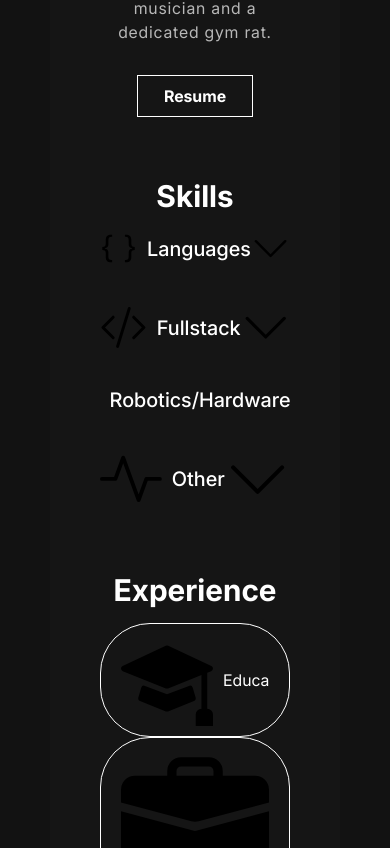
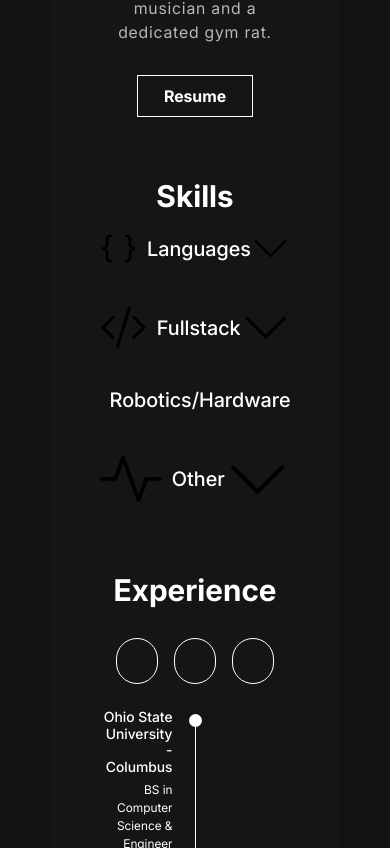
Before and after one commit to NaveenMachine/naveen-potfolio-2025, a React (Vite) app: page / in a window 390 px wide. Shown: the part 1152-2000 px from the top of the page. Built offline with nearby package versions, Linux system fonts and the light colour scheme.

Commit message:
final touches

```diff
--- a/src/assets/css/Experience.css
+++ b/src/assets/css/Experience.css
@@ -12,30 +12,47 @@
   .experience-button {
     font-size: 22px;
     cursor: pointer;
-    transition: .4s;
+    transition: 0.4s;
     align-items: center;
     display: flex;
     border: 1px solid white;
     padding: 10px 20px;
     border-radius: 50px;
+    background-color: transparent;
+    color: white;
   }
 
   .experience-icon {
     font-size: 30px;
   }
 
+  /* Initially hidden text label */
   .experience-button .experience-name {
-    max-width: 0px;
+    max-width: 0;
     overflow: hidden;
-    transition: max-width 1.5s cubic-bezier(0, 1, 0, 1), margin-left 1s ease-in-out;
+    transition: max-width 0.6s ease-in-out, margin-left 0.4s ease;
+    white-space: nowrap;
   }
 
-.experience-button:hover .experience-name {
-    max-width: 1000px;
+  .experience-button:hover .experience-name,
+  .experience-active .experience-name {
+    max-width: 300px;
     margin-left: 10px;
-    overflow: hidden;
-    transition: max-width 1.5s ease-in-out;
+  }
 
+  .experience-sections {
+    position: relative;
+  }
+
+  .experience-content {
+    display: none;
+    opacity: 0;
+    transition: opacity 0.4s ease-in-out;
+  }
+
+  .experience-active {
+    display: block;
+    opacity: 1;
   }
 
   .experience-data {
@@ -52,7 +69,8 @@
     text-align: left;
   }
 
-.right, .left {
+  .right,
+  .left {
     margin-bottom: 20px;
   }
 
@@ -98,19 +116,7 @@
     transform: translate(6px, -7px);
   }
 
-.experience [data-content] {
-    display: none;
-}
-
-.experience-active[data-content] {
-    display: block;
-}
-
-.experience-active .experience-name {
-    max-width: 1000px!important;
-    margin-left: 10px;
-}
-
+  /* Responsive Layout */
   @media (max-width: 1200px) {
     .experience-button {
       font-size: 20px;
@@ -143,7 +149,6 @@
   }
 
   @media (max-width: 768px) {
-
     .experience-container {
       width: 100%;
     }
@@ -175,4 +180,14 @@
     .experience-calendar svg {
       display: none;
     }
+
+    .experience-button .experience-name {
+      display: none;
     }
+
+    .experience-button:hover .experience-name {
+      display: inline;
+      max-width: 100px;
+      margin-left: 5px;
+    }
+  }
--- a/src/assets/json/experience.json
+++ b/src/assets/json/experience.json
@@ -3,7 +3,6 @@
         [
             "Ohio State University - Columbus",
             "BS in Computer Science & Engineer",
-            "Minor in Biomedical Engineering",
             "May 2027"
         ],
         [
--- a/src/components/Experience.jsx
+++ b/src/components/Experience.jsx
@@ -1,58 +1,66 @@
-import React, { useState, useEffect } from 'react'
-import { MortarboardFill, BriefcaseFill, CalendarEvent, PeopleFill } from 'react-bootstrap-icons'
-import data from '../assets/json/experience.json'
-import '../assets/css/Experience.css'
+import React, { useState, useEffect } from 'react';
+import { MortarboardFill, BriefcaseFill, CalendarEvent, PeopleFill } from 'react-bootstrap-icons';
+import data from '../assets/json/experience.json';
+import '../assets/css/Experience.css';
+
+const tabs = [
+  { id: 'education', label: 'Education', icon: <MortarboardFill className="experience-icon" /> },
+  { id: 'work', label: 'Work', icon: <BriefcaseFill className="experience-icon" /> },
+  { id: 'projects', label: 'Projects', icon: <PeopleFill className="experience-icon" /> },
+];
 
 const Experience = () => {
-  const [open, setOpen] = useState('education')
-  const [tempOpen, setTempOpen] = useState('education')
-  const [changing, setChanging] = useState(false)
-  const [isDeleting, setIsDeleting] = useState(false)
-  const [opacity, setOpacity] = useState(1)
+  const [open, setOpen] = useState('education');
+  const [tempOpen, setTempOpen] = useState('education');
+  const [changing, setChanging] = useState(false);
+  const [isDeleting, setIsDeleting] = useState(false);
+  const [opacity, setOpacity] = useState(1);
 
+  // Handle fade-out and fade-in effect when changing tabs
   useEffect(() => {
-    if (!changing) return
+    if (!changing) return;
 
+    const step = 0.1;
     const interval = setInterval(() => {
       setOpacity(prev => {
-        const step = 0.1
-        const newOpacity = isDeleting ? prev - step : prev + step
+        const newOpacity = isDeleting ? prev - step : prev + step;
 
         if (isDeleting && newOpacity <= 0) {
-          clearInterval(interval)
-          setOpen(tempOpen)
-          setIsDeleting(false)
-          return 0
+          clearInterval(interval);
+          setOpen(tempOpen);
+          setIsDeleting(false);
+          return 0;
         }
 
         if (!isDeleting && newOpacity >= 1) {
-          clearInterval(interval)
-          setChanging(false)
-          return 1
+          clearInterval(interval);
+          setChanging(false);
+          return 1;
         }
 
-        return newOpacity
-      })
-    }, 25)
+        return newOpacity;
+      });
+    }, 25);
 
-    return () => clearInterval(interval)
-  }, [changing, isDeleting, tempOpen])
+    return () => clearInterval(interval);
+  }, [changing, isDeleting, tempOpen]);
 
+  // Trigger fade transition to new tab
   const changeOpen = (id) => {
-    if (open === id) return
-    setTempOpen(id)
-    setChanging(true)
-    setIsDeleting(true)
-  }
+    if (open === id || changing) return; // prevent spamming clicks
+    setTempOpen(id);
+    setChanging(true);
+    setIsDeleting(true);
+  };
 
-  const experience = Object.keys(data).map((sectionKey) => {
-    const items = data[sectionKey]
+  // Render experience content for the currently active tab
+  const experienceContent = Object.entries(data).map(([sectionKey, items]) => {
+    if (sectionKey !== open) return null; // only render active tab content
 
     return (
       <div
         key={sectionKey}
-        className={open === sectionKey ? 'experience-content experience-active' : 'experience-content'}
-        id={sectionKey}
+        className="experience-content experience-active"
         style={{ opacity }}
       >
         {items.map((item, index) => (
@@ -67,7 +75,7 @@ const Experience = () => {
               </>
             )}
             <div className={index % 2 === 0 ? 'right' : 'left'}>
-              <h3 className="experience-tittle">{item[0]}</h3>
+              <h3 className="experience-title">{item[0]}</h3>
               <span className="experience-subtitle">{item[1]}</span>
               <div className="experience-calendar">
                 <CalendarEvent />
@@ -83,32 +91,35 @@ const Experience = () => {
           </div>
         ))}
       </div>
-    )
-  })
+    );
+  });
 
   return (
     <section className="experience" id="experience">
       <h2>Experience</h2>
       <div className="experience-container">
-        {[
-          { id: 'education', label: 'Education', icon: <MortarboardFill className="experience-icon" /> },
-          { id: 'work', label: 'Work', icon: <BriefcaseFill className="experience-icon" /> },
-          { id: 'projects', label: 'Projects', icon: <PeopleFill className="experience-icon" /> }
-        ].map(({ id, label, icon }) => (
+        {/* Tabs */}
+        <div className="experience-tabs">
+          {tabs.map(({ id, label, icon }) => (
             <div
               key={id}
               className={tempOpen === id ? 'experience-button experience-active' : 'experience-button'}
               onClick={() => changeOpen(id)}
+              role="button"
+              tabIndex={0}
+              onKeyDown={(e) => { if (e.key === 'Enter' || e.key === ' ') changeOpen(id) }}
             >
               {icon}
               <span className="experience-name">{label}</span>
             </div>
           ))}
+        </div>
 
-        <div className="experience-sections">{experience}</div>
+        {/* Experience Sections */}
+        <div className="experience-sections">{experienceContent}</div>
       </div>
     </section>
-  )
-}
+  );
+};
 
-export default Experience
+export default Experience;
--- a/src/components/Footer.jsx
+++ b/src/components/Footer.jsx
@@ -14,7 +14,7 @@ export default function Footer() {
       justifyContent="center"
       sx={{
         width: '100%',
-        backgroundColor: 'secondary.main',
+        backgroundColor: '#121212',
         color: 'white',
         py: 3,
         px: 2,
```
Lines whose indentation alone changed are shown as unchanged.
